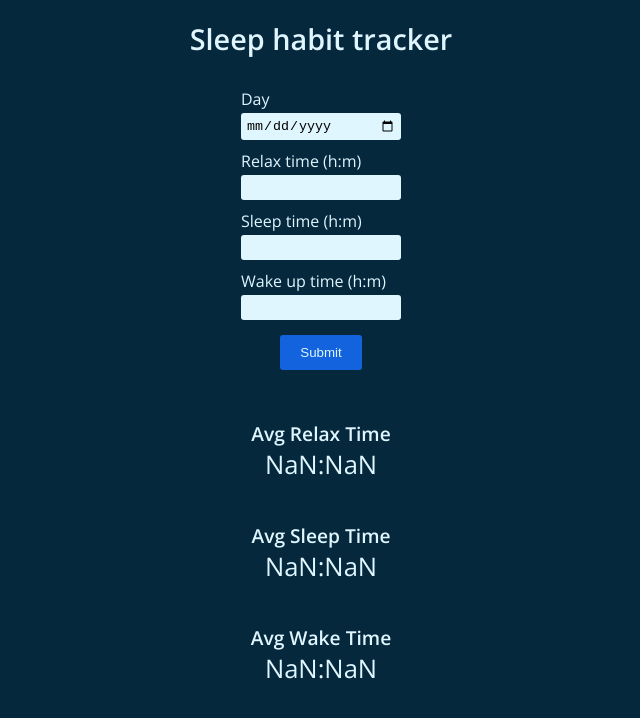
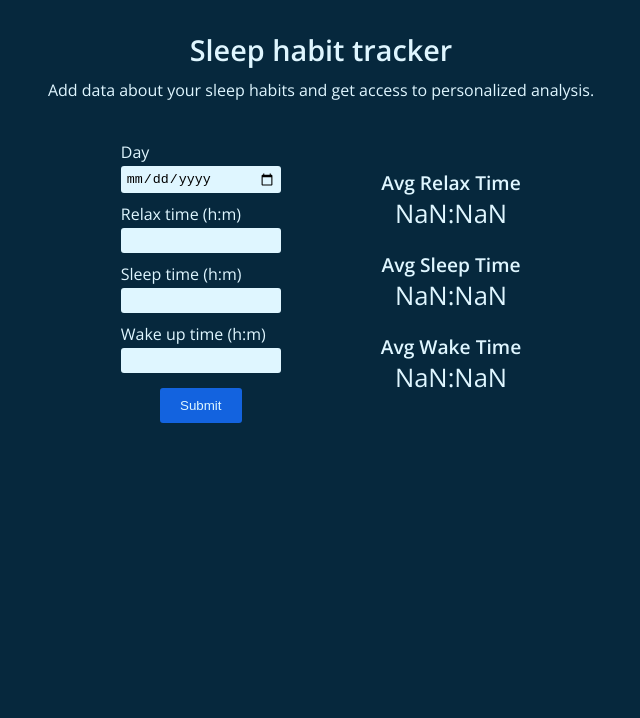
Before and after one commit to michal-markiewicz/sleep-habit-tracker, a React (Create React App) app: page / in a window 1280 px wide. Shown: the top 718 px of the page, without its empty margins (319-959 px from the left). Built offline with nearby package versions, Linux system fonts and the light colour scheme.

Commit message:
Closes #2

```diff
--- a/src/App.css
+++ b/src/App.css
@@ -13,12 +13,26 @@ body
   justify-content: center;
   align-items: center;
   flex-direction: column;
+  padding-top: 30px;
 }
 
 #app h1
 {
   font-size: 1.8rem;
   font-weight: 600;
+  margin: 0;
+}
+
+#app p
+{
+  font-size: 1rem;
+  font-weight: 300;
+  margin: 0;
+  margin-top: 10px;
+  margin-bottom: 10px;
+  padding-left: 10px;
+  padding-right: 10px;
+  text-align: center;
 }
 
 /* UserInput component */
@@ -41,6 +55,13 @@ body
   border-radius: 3px;
   padding: 10px 20px 10px 20px;
   margin-top: 15px;
+  cursor: pointer;
+  transition: 120ms ease-in-out;
+}
+
+#user-input #submit-button:hover
+{
+  opacity: 0.7;
 }
 
 .user-input-container
@@ -99,3 +120,31 @@ body
   font-size: 1.6rem;
   font-weight: 300;
 }
+
+/* Media Queries */
+
+@media only screen and (min-width: 1000px)
+{
+  .flexbox-container
+  {
+    display: flex;
+    align-items: center;
+    gap: 100px;
+    margin-top: 30px;
+  }
+
+  #user-input
+  {
+    margin-top: 0px;
+  }
+
+  #show-data
+  {
+    margin: 0px;
+  }
+
+  #show-data h2
+  {
+    margin-top: 0px;
+  }
+}
--- a/src/App.js
+++ b/src/App.js
@@ -15,8 +15,11 @@ function App()
   return (
     <div id="app">
       <h1>Sleep habit tracker</h1>
+      <p>Add data about your sleep habits and get access to personalized analysis.</p>
+      <div class="flexbox-container">
         <UserInput savedDays={savedDays} setSavedDays={setSavedDays} setAvgRelaxTime={setAvgRelaxTime} setAvgSleepTime={setAvgSleepTime} setAvgWakeTime={setAvgWakeTime} />
         <ShowData avgRelaxTime={avgRelaxTime} avgSleepTime={avgSleepTime} avgWakeTime={avgWakeTime} />
+      </div>
     </div>
   );
 }
--- a/src/UserInput.js
+++ b/src/UserInput.js
@@ -66,12 +66,12 @@ export function UserInput({savedDays, setSavedDays, setAvgRelaxTime, setAvgSleep
     const avgFormula = sumOfMinutes / hoursMinutesArray.length;
     const convertToHours = avgFormula / 60;
 
-    const hoursAfterCalc = Math.round(((convertToHours % 1) * 60));
-    const formatMinutes = formatNumberToTwoDigits(hoursAfterCalc);
-    const minutesAfterCalc = convertToHours - (convertToHours % 1);
-    const formatHours = formatNumberToTwoDigits(minutesAfterCalc);
+    const minutesAfterCalc = Math.round(((convertToHours % 1) * 60));
+    const formatMinutes = formatNumberToTwoDigits(minutesAfterCalc);
+    const hoursAfterCalc = convertToHours - (convertToHours % 1);
+    const formatHours = formatNumberToTwoDigits(hoursAfterCalc);
 
-    const result = `${formatMinutes}:${formatHours}`;
+    const result = `${formatHours}:${formatMinutes}`;
     return result;
   }
 
```
